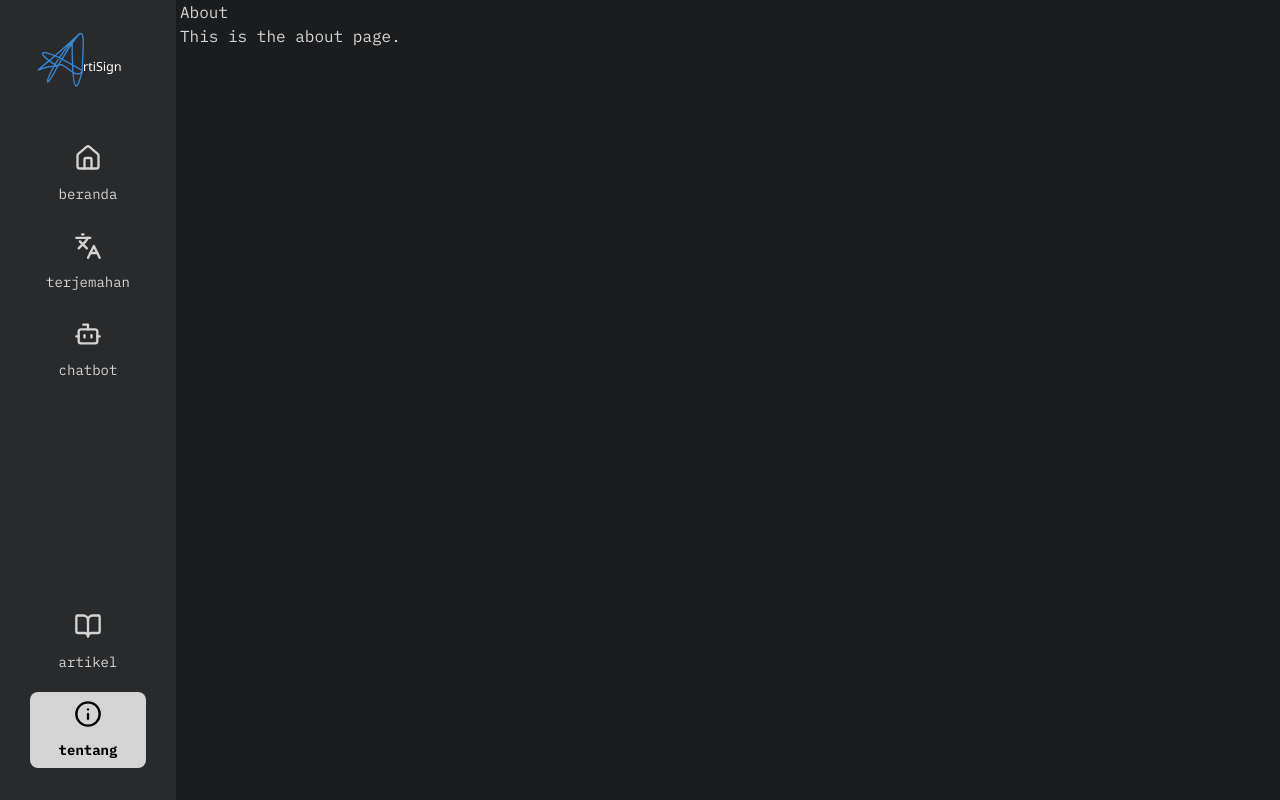
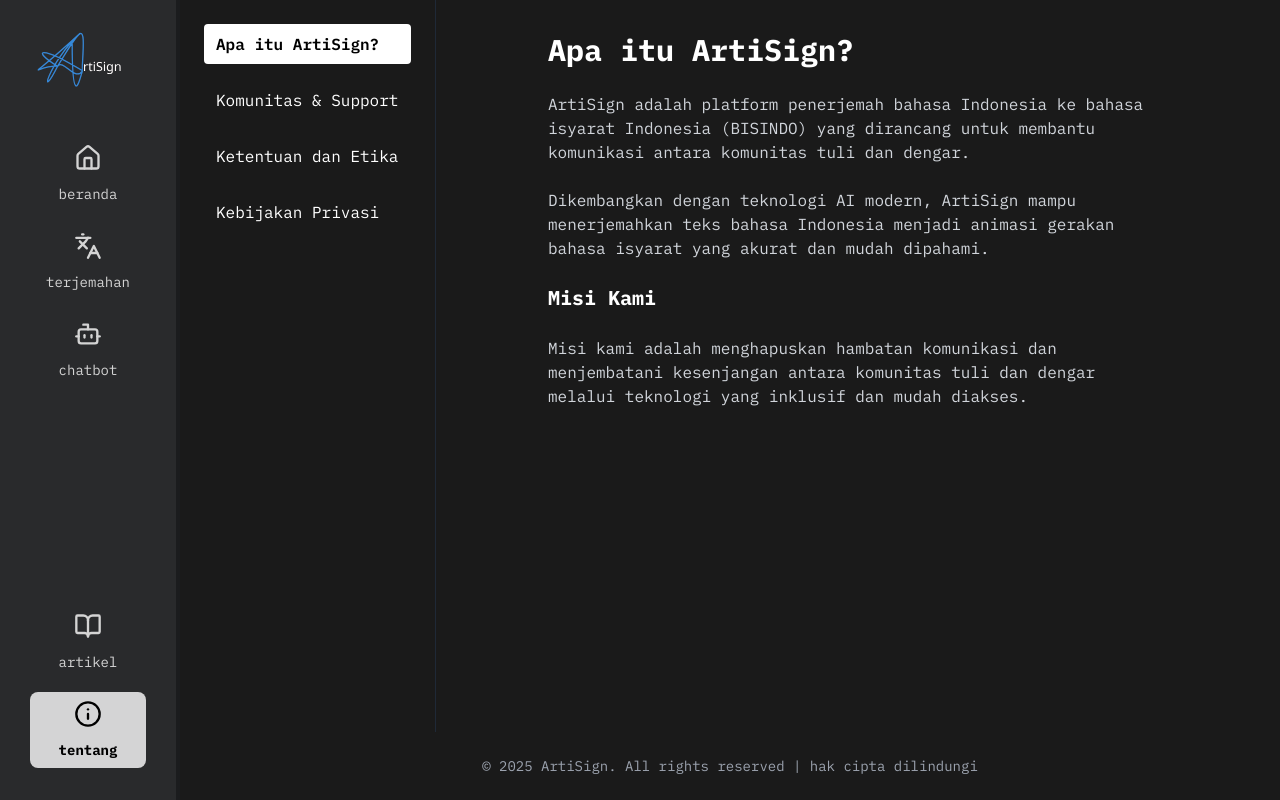
Before and after one commit to shaflykhalifap/ArtiSign, a React app: page /about in a window 1280 px wide. Built offline with nearby package versions, Linux system fonts and the light colour scheme.

Commit message:
dev: develop about-page

```diff
--- a/src/App.tsx
+++ b/src/App.tsx
@@ -3,7 +3,7 @@
 import Translate from "./pages/Translate";
 import Chatbot from "./pages/Chatbot";
 import Article from "./pages/Article";
-import About from "./pages/About";
+import AboutPage from "./pages/AboutPage";
 import Sidebar from "./components/Sidebar";
 
 const App = () => {
@@ -19,7 +19,7 @@
           <Route path="/translate" element={<Translate />} />
           <Route path="/chatbot" element={<Chatbot />} />
           <Route path="/article" element={<Article />} />
-          <Route path="/about" element={<About />} />
+          <Route path="/about" element={<AboutPage />} />
         </Routes>
       </div>
     </div>
--- /dev/null
+++ b/src/components/AboutArtiSign.tsx
@@ -0,0 +1,62 @@
+const AboutArtiSign = () => {
+  return (
+    <main className="flex-1 p-10 space-y-8">
+      <section>
+        <h1 className="text-xl font-bold text-blue-300 mb-2">
+          cara terbaik untuk berkomunikasi dengan semua orang 🔗
+        </h1>
+        <p className="text-gray-300">
+          ArtiSign membantu kamu menerjemahkan teks Bahasa Indonesia ke Bahasa
+          Isyarat Indonesia (BISINDO) dalam hitungan detik. Cukup tempelkan
+          kalimat atau paragraf, lalu nikmati animasi isyarat tangan dan panduan
+          langkah demi langkah yang mudah diikuti.
+          <br />
+          <br />
+          Tidak ada iklan, pelacak, paywall, atau gangguan lainnya. Hanya
+          aplikasi web ringan yang dapat digunakan di mana saja dan kapan saja.
+        </p>
+      </section>
+
+      <section>
+        <h2 className="text-xl font-bold text-blue-300 mb-2">motivasi 🔗</h2>
+        <p className="text-gray-300">
+          ArtiSign dibangun untuk memberdayakan komunikasi yang inklusif di
+          Indonesia. Kami percaya bahwa setiap orang—Tuli, dengar, muda,
+          tua—berhak mengakses informasi tanpa hambatan bahasa. Dengan ArtiSign,
+          belajar dan berbagi BISINDO menjadi semudah mengetik teks.
+        </p>
+      </section>
+
+      <section>
+        <h2 className="text-xl font-bold text-blue-300 mb-2">cara kerja 🔗</h2>
+        <ol className="list-decimal list-inside text-gray-300 space-y-2">
+          <li>
+            tempel & terjemahkan
+            <br />
+            <span className="ml-4">
+              tempelkan teks Bahasa Indonesia ke kolom yang tersedia.
+            </span>
+          </li>
+          <li>
+            hasilkan animasi
+            <br />
+            <span className="ml-4">
+              server kami akan mengubah setiap kata menjadi animasi gerakan
+              BISINDO.
+            </span>
+          </li>
+          <li>
+            panduan langkah demi langkah
+            <br />
+            <span className="ml-4">
+              selain video kamera, tersedia juga ilustrasi dan deskripsi gerakan
+              untuk belajar mandiri.
+            </span>
+          </li>
+        </ol>
+      </section>
+    </main>
+  );
+};
+
+export default AboutArtiSign;
--- /dev/null
+++ b/src/components/AboutCommunity.tsx
@@ -0,0 +1 @@
+const AboutCommunity = () => {};
--- /dev/null
+++ b/src/components/AboutSidebar.tsx
@@ -0,0 +1,60 @@
+type AboutTab = "about" | "community" | "terms" | "privacy";
+
+const AboutSidebar = ({
+  activeTab,
+  setActiveTab,
+}: {
+  activeTab: AboutTab;
+  setActiveTab: (tab: AboutTab) => void;
+}) => {
+  return (
+    <aside className="w-64 bg-[#1a1a1a] p-6 flex flex-col justify-between border-r border-gray-800">
+      <div className="space-y-6">
+        <nav className="space-y-4">
+          <button
+            onClick={() => setActiveTab("about")}
+            className={`w-full text-left px-3 py-2 rounded transition ${
+              activeTab === "about"
+                ? "bg-white text-black font-semibold"
+                : "hover:bg-gray-800"
+            }`}
+          >
+            Apa itu ArtiSign?
+          </button>
+          <button
+            onClick={() => setActiveTab("community")}
+            className={`w-full text-left px-3 py-2 rounded transition flex items-center gap-2 ${
+              activeTab === "community"
+                ? "bg-white text-black font-semibold"
+                : "hover:bg-gray-800"
+            }`}
+          >
+            Komunitas & Support
+          </button>
+          <button
+            onClick={() => setActiveTab("terms")}
+            className={`w-full text-left px-3 py-2 rounded transition ${
+              activeTab === "terms"
+                ? "bg-white text-black font-semibold"
+                : "hover:bg-gray-800"
+            }`}
+          >
+            Ketentuan dan Etika
+          </button>
+          <button
+            onClick={() => setActiveTab("privacy")}
+            className={`w-full text-left px-3 py-2 rounded transition ${
+              activeTab === "privacy"
+                ? "bg-white text-black font-semibold"
+                : "hover:bg-gray-800"
+            }`}
+          >
+            Kebijakan Privasi
+          </button>
+        </nav>
+      </div>
+    </aside>
+  );
+};
+
+export default AboutSidebar;
--- a/src/pages/About.tsx
+++ /dev/null
@@ -1,10 +0,0 @@
-const About = () => {
-  return (
-    <div>
-      <h1>About</h1>
-      <p>This is the about page.</p>
-    </div>
-  );
-};
-
-export default About;
--- /dev/null
+++ b/src/pages/AboutPage.tsx
@@ -0,0 +1,76 @@
+import { useState } from "react";
+import AboutSidebar from "../components/AboutSidebar";
+import Container from "../components/Container";
+import Footer from "../components/Footer";
+
+type AboutTab = "about" | "community" | "terms" | "privacy";
+
+const AboutPage = () => {
+  const [activeTab, setActiveTab] = useState<AboutTab>("about");
+
+  return (
+    <>
+      <div className="flex flex-1 bg-[#1a1a1a] text-white">
+        <AboutSidebar activeTab={activeTab} setActiveTab={setActiveTab} />
+
+        <div className="flex-1 p-8">
+          <Container>
+            {activeTab === "about" && (
+              <div className="space-y-6">
+                <h1 className="text-3xl font-bold">Apa itu ArtiSign?</h1>
+                <p className="text-gray-300">
+                  ArtiSign adalah platform penerjemah bahasa Indonesia ke bahasa
+                  isyarat Indonesia (BISINDO) yang dirancang untuk membantu
+                  komunikasi antara komunitas tuli dan dengar.
+                </p>
+                <p className="text-gray-300">
+                  Dikembangkan dengan teknologi AI modern, ArtiSign mampu
+                  menerjemahkan teks bahasa Indonesia menjadi animasi gerakan
+                  bahasa isyarat yang akurat dan mudah dipahami.
+                </p>
+                <h2 className="text-xl font-bold mt-6">Misi Kami</h2>
+                <p className="text-gray-300">
+                  Misi kami adalah menghapuskan hambatan komunikasi dan
+                  menjembatani kesenjangan antara komunitas tuli dan dengar
+                  melalui teknologi yang inklusif dan mudah diakses.
+                </p>
+              </div>
+            )}
+
+            {activeTab === "community" && (
+              <div className="space-y-6">
+                <h1 className="text-3xl font-bold">Komunitas & Support</h1>
+                <p className="text-gray-300">
+                  Bergabunglah dengan komunitas kami untuk berkolaborasi dan
+                  mendapatkan bantuan dari pengguna lain.
+                </p>
+                {/* Community content */}
+              </div>
+            )}
+
+            {activeTab === "terms" && (
+              <div className="space-y-6">
+                <h1 className="text-3xl font-bold">Ketentuan dan Etika</h1>
+                <p className="text-gray-300">
+                  Panduan penggunaan platform ArtiSign yang bertanggung jawab.
+                </p>
+              </div>
+            )}
+
+            {activeTab === "privacy" && (
+              <div className="space-y-6">
+                <h1 className="text-3xl font-bold">Kebijakan Privasi</h1>
+                <p className="text-gray-300">
+                  Informasi tentang bagaimana kami mengelola data pengguna.
+                </p>
+              </div>
+            )}
+          </Container>
+        </div>
+      </div>
+      <Footer />
+    </>
+  );
+};
+
+export default AboutPage;
```
Also changed, not shown: src/components/AboutEthics.tsx (added), src/components/AboutPrivacy.tsx (added).
